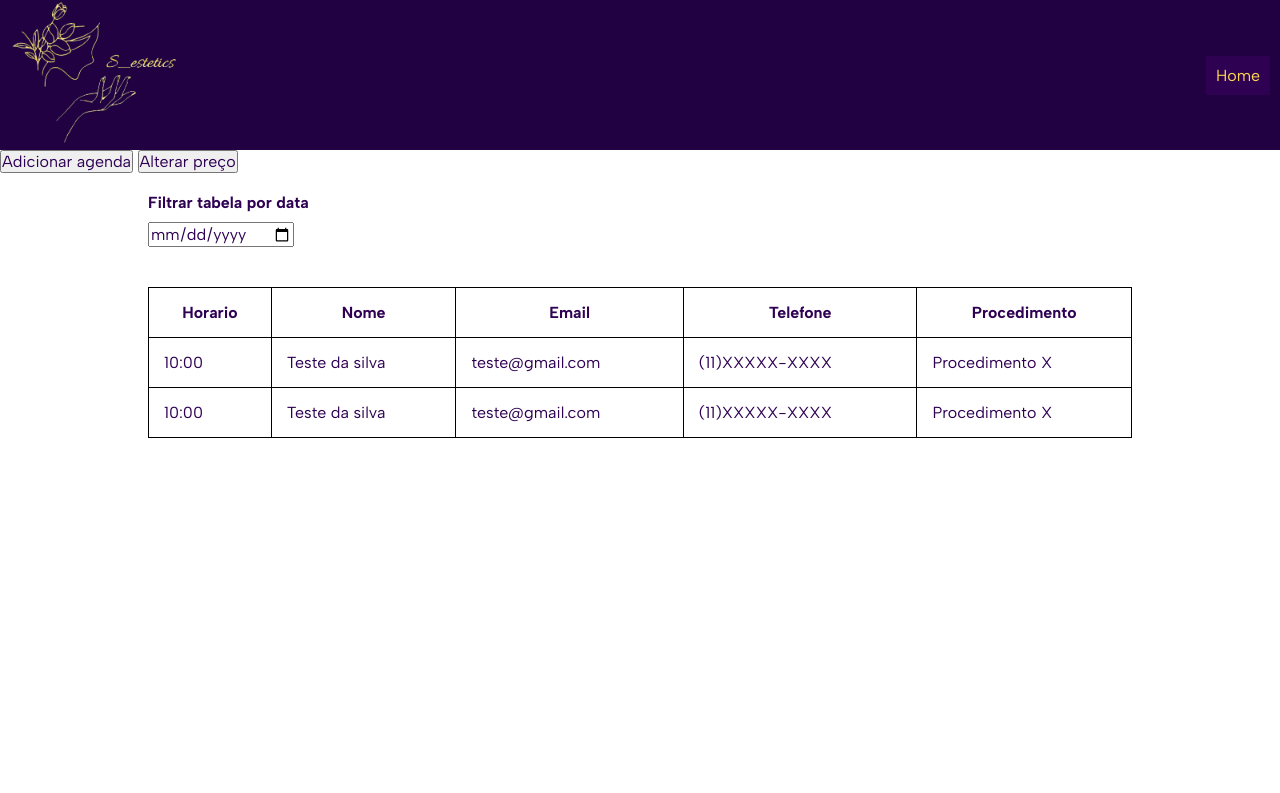
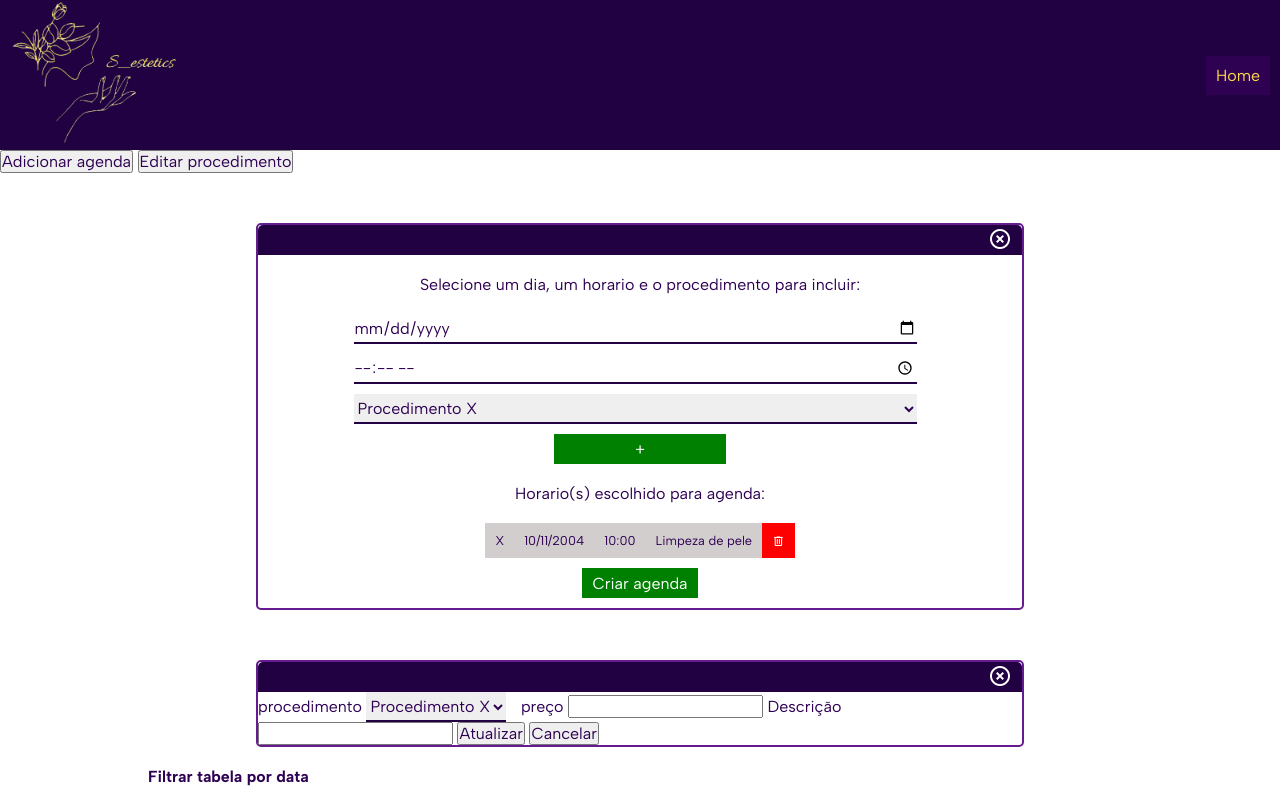
Before and after one commit to SaulloRibeiro/trabalhoDesenvolvimentoWeb, a plain HTML site: page administrativa.html in a window 1280 px wide. Shown: the top 793 px of the page. Drawn offline with Linux system fonts and the light colour scheme.

Commit message:
estilizando  o modal de agendamento, e também começando a criar o modal de editar procedimento

```diff
--- a/administrativa.html
+++ b/administrativa.html
@@ -4,7 +4,9 @@
     <meta charset="UTF-8">
     <meta name="viewport" content="width=device-width, initial-scale=1.0">
     <link rel="shortcut icon" href="assets/imagens/favicon.png" type="image/x-icon">
-    <link rel="stylesheet" href="assets/css/estilo-administrativo/administrativo.css">
+    <link rel="stylesheet" href="https://cdn.jsdelivr.net/npm/@mdi/font@7.4.47/css/materialdesignicons.min.css">
+    <link rel="stylesheet" href="assets/css/estilo-administrativo/administrativo.css" media="all">
+    <link rel="stylesheet" href="assets/css/estilo-administrativo/teste.css" media="screen">
     <title>S_estetics</title>
 </head>
 <body>
@@ -20,12 +22,12 @@
 
     <div class="container-botoes">
         <button class="adicionar-agenda">Adicionar agenda</button>
-        <button class="alterar-preco">Alterar preço</button>
+        <button class="alterar-preco">Editar procedimento</button>
     </div>
 
 
     <div class="modal">
-        <div class="topo">X</div>
+        <div class="topo"><span class="mdi mdi-close-circle-outline"></span></div>
 
         <p>Selecione um dia, um horario e o procedimento para incluir:</p>
 
@@ -40,13 +42,15 @@
             <button>+</button>
         </div>
 
+        <p>Horario(s) escolhido para agenda: </p>
+
         <div class="container-horarios">
 
             <div class="icone">X</div>
             <div class="data">10/11/2004</div>
             <div class="horario">10:00</div>
-            <div class="procedimento">Procedimento X</div>
-            <button>Remover</button>
+            <div class="procedimento">Limpeza de pele</div>
+            <button><span class="mdi mdi-trash-can-outline"></span></button>
         </div>
 
         <div class="rodape">
@@ -54,6 +58,42 @@
         </div>
 
     </div>
+
+    <div class="modal">
+        <div class="topo"><span class="mdi mdi-close-circle-outline"></span></div>
+
+        <label for="">procedimento</label>
+        <select name="" id="">
+            <option value="Procedimento X">Procedimento X</option>
+            <option value="Procedimento Y">Procedimento Y</option>
+            <option value="Procedimento Z">Procedimento Z</option>
+        </select>
+
+        <label for="">preço</label>
+        <input type="text" name="" id="">
+
+        <label for="">Descrição</label>
+        <input type="text" name="" id="">
+
+        <button>Atualizar</button>
+        <button>Cancelar</button>
+    </div>
+
+
+
+
+
+
+
+
+
+
+
+
+
+
+
+
 
 
     <div class="container">
--- a/assets/css/estilo-administrativo/administrativo.css
+++ b/assets/css/estilo-administrativo/administrativo.css
@@ -67,75 +67,135 @@ li > a{
 
 
 .modal{
-    width: 50%;
+    width: 60%;
     overflow-y: auto;
     margin: auto;
     margin-top: 50px;
-    border: 1px solid black;
+    border: 2px solid var(--cor3);
     border-radius: 5px;
-    display: none;
+    display: block;
+}
+
+.topo{
+    height: 30px;
+    display: flex;
+    justify-content: flex-end;
+    border-radius: 5px 5px 0px 0px;
+    background-color: #220143;
+}
+
+.mdi-close-circle-outline{
+    margin-right: 10px;
+    text-align: right;
+    font-size: 1.5em;
+    color: white;
+}
+
+
+.mdi-close-circle-outline:hover{
+    color: red;
 }
 
 
 .modal > p{
-    margin-top: 10px;
-    margin-bottom: 10px;
+    margin-top: 20px;
+    margin-bottom: 20px;
     text-align: center;
-    font-size: 20px;
+    font-size: 1em;
 }
 
 
-.topo{
-    background-color: #220143;
-    border-radius: 5px 5px 0px 0px;
-}
 
 .container-inputs{
+    display: flex;
+    flex-direction: column;
+    gap: 10px;
     width: 75%;
     margin: auto;
 
 }
 
 .container-inputs > input , select{
+    flex-shrink: 1;
     height: 30px;
     margin-right: 10px;
     border: none;
-    border-bottom: 2px solid #661b90;
+    border-bottom: 2px solid var(--cor1);
     outline: 0;
 }
 
 .container-inputs > input:focus , select:focus{
-    border-color: #fcd74e;
+    border-color: var(--cor3);
 }
 
 
 .container-inputs > button{
-    font-size: 15px;
-    width: 55px;
+    width: 30%;
     height: 30px;
+    align-self: center;
+    font-size: 1rem;
+    border: none;
     background-color: green;
     color: white;
     cursor: pointer;
 }
+
+
+.container-inputs > button:active{
+    border: 1px solid white;
+    background-color: darkgreen;
+}
+
 
 .container-horarios{
     width: 100%;
     display: flex;
     justify-content: center;
     margin-top: 10px;
+    overflow-x: auto;
+}
+
+
+.container-horarios::-webkit-scrollbar{
+    margin-top: 5px;
+    width: 30px;
+    height: 10px;
+}
+
+.container-horarios::-webkit-scrollbar-track{
+    background-color: white;
+    border-radius: 5px;
+}
+
+.container-horarios::-webkit-scrollbar-thumb{
+    background-color: #c9c2c2;
+    border-radius: 10px;
+    border: 2px solid transparent; /* espaço interno */
 }
 
 .icone, .data, .horario, .procedimento{
-    border:1px solid black;
+    flex-shrink: 1;
     display: inline-block;
     padding: 10px;
+    font-size: 0.8em;
+    background-color: rgba(211, 206, 206, 0.993);
 }
 
 .container-horarios > button{
+    padding: 0px 10px;
+    border:none;
     background-color: red;
-    padding: 0px 10px;
+    cursor: pointer;
+}
+
+.container-horarios > button:active{
+    border: 1px solid white;
+    background-color: darkred;
+}
+
+.mdi-trash-can-outline{
+    font-size: 0.8em;
     color: white;
-    cursor: pointer;
 }
 
 .rodape{
@@ -149,35 +209,16 @@ li > a{
     margin: 10px 0px;
     padding: 0px 10px;
     background-color: green;
+    border: none;
     color: white;
     cursor: pointer;
 
 }
 
-
-
-
-
-
-
-
-
-
-
-
-
-
-
-
-
-
-
-
-
-
-
-
-
+.rodape > button:active{
+    border: 1px solid white;
+    background-color: darkgreen;
+}
 
 .container{
     width: 80%;
--- /dev/null
+++ b/assets/css/estilo-administrativo/teste.css
@@ -0,0 +1,10 @@
+@media screen and (max-width:768px) {
+    .modal{
+        width: 80%;
+    }
+
+    .container-horarios{
+        width: auto;
+        justify-content: flex-start;
+    }
+}
```
